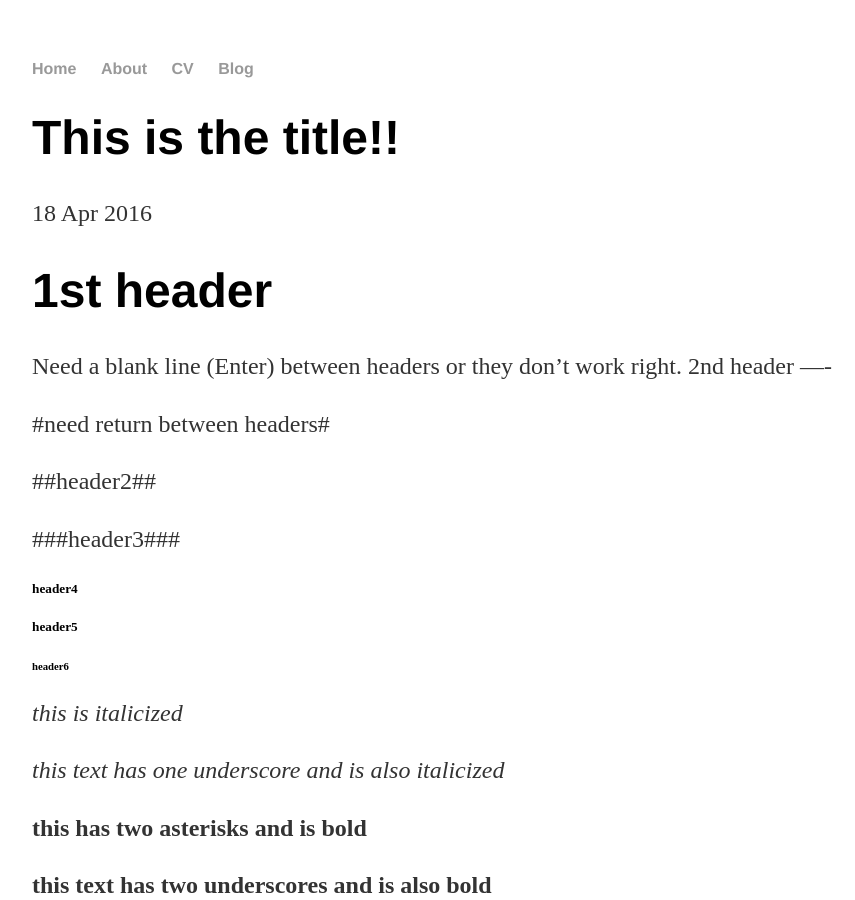
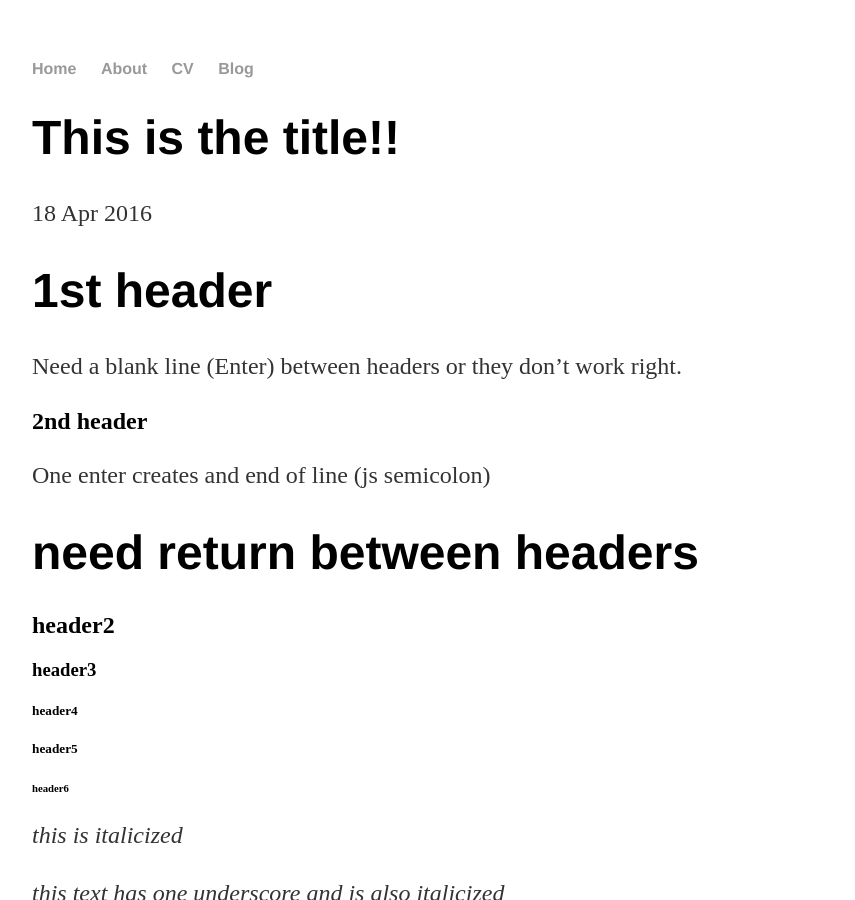
Before and after one commit to mbjusa/adl.github.io, a Jekyll site: the page built from _posts/2016-04-18-second post.md, in a window 1280 px wide and 900 px high. Shown: the whole window, without its empty margins (160-1015 px from the left). Built offline with Jekyll 4.4.1, drawn with Linux system fonts in a browser that asks for light colours; some of the changed text lies outside the part shown.

Commit message:
Update 2016-04-18-second post.md
md mods

```diff
--- a/_posts/2016-04-18-second post.md
+++ b/_posts/2016-04-18-second post.md
@@ -10,15 +10,17 @@ date: 2016-04-18
 ====
 
 Need a blank line (Enter) between headers or they don't work right.
+
 2nd header
 ----
 
+One enter creates and end of line (js semicolon)
 
-#need return between headers#
+# need return between headers #
 
-##header2##
+## header2 ##
 
-###header3###
+### header3 ###
 
 ##### header4 ####
 
@@ -86,10 +89,10 @@ two enters creates a new paragraph
 
 * this is an item
 * this is another item
-*     can I have an unordered sublist
-*     We will see soon
+  *can I have an unordered sublist
+  *We will see soon
 * this is the last item
 
 
->>__Now it's really the end !!!!!__
->>
+>>>__Now it's really the end !!!!!__
+>>>
```
Also changed, not shown: other parts of _posts/2016-04-18-second post.md (+2 -1 lines).
